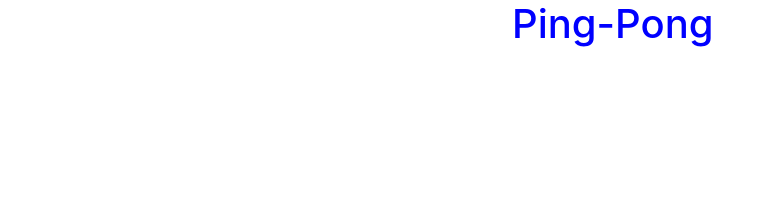
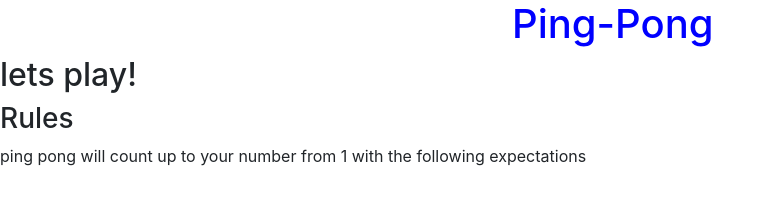
Before and after one commit to victorwaswa/ping-pong, a plain HTML site: page index.html in a window 1280 px wide. Shown: the whole page, without its empty margins (0-773 px from the left). Drawn offline with nearby package versions, Linux system fonts and the light colour scheme.

Commit message:
added a paragraph and two headings

```diff
--- a/index.html
+++ b/index.html
@@ -9,6 +9,9 @@
     </head>
     <body>
         <h1 id="h1">Ping-Pong</h1>
+        <h2>lets play!</h2>
+        <h3>Rules</h3>
+        <p>ping pong will count up to your number from 1 with the following  expectations </p>
 
     </body>
 </html>
```
